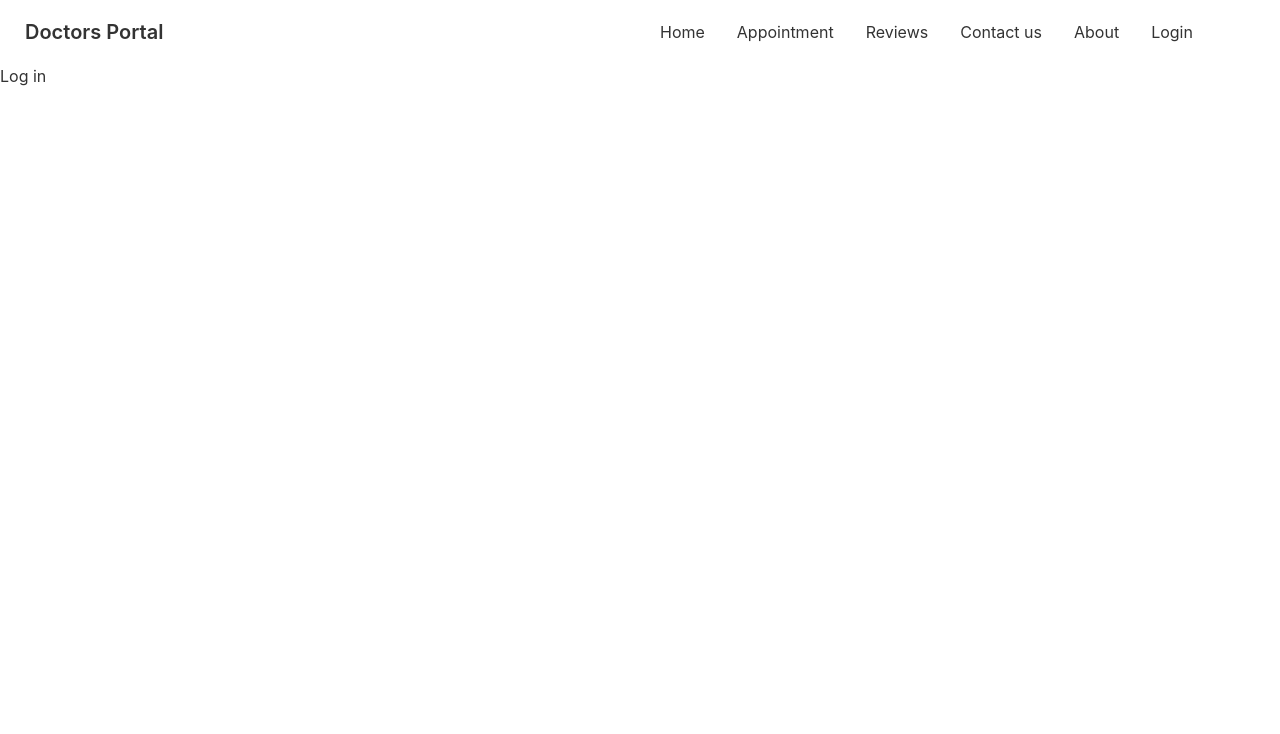
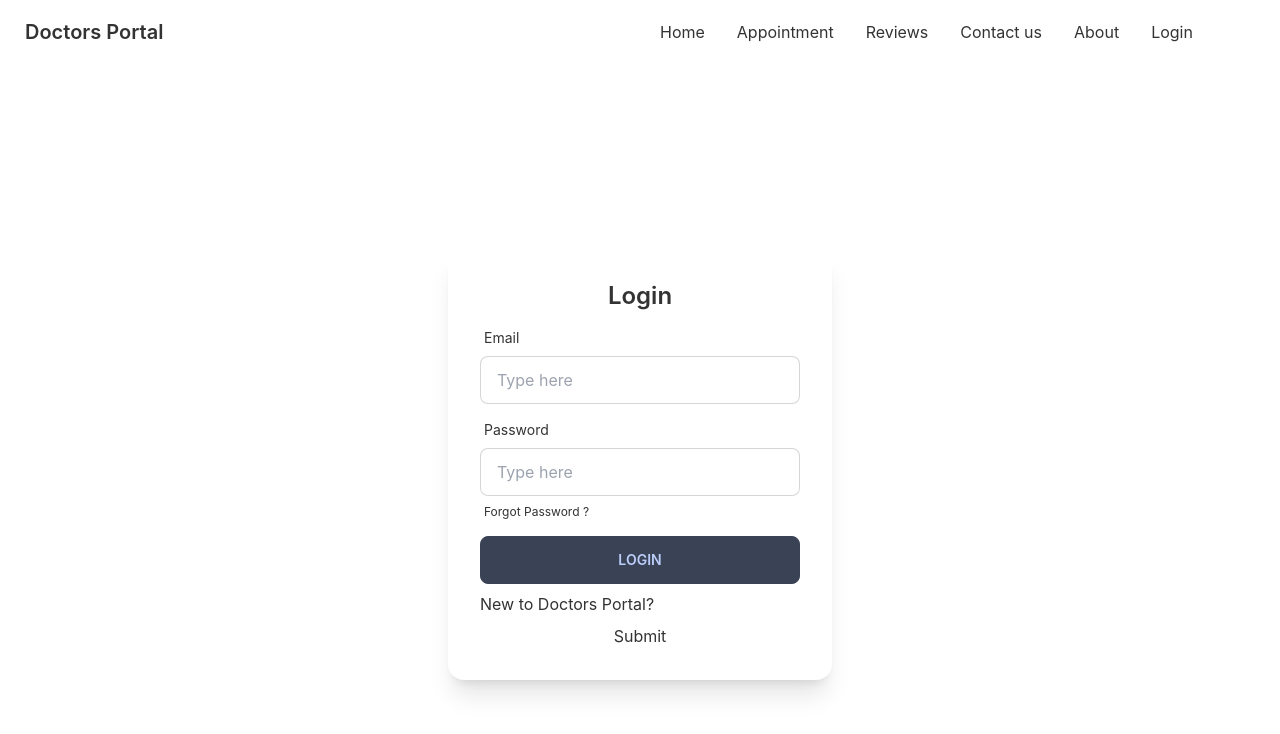
Before and after one commit to abdullahalomar/doctors-portal-client, a React (Create React App) app: page /login in a window 1280 px wide. Shown: the top 734 px of the page. Built offline with nearby package versions, Linux system fonts and the light colour scheme.

Commit message:
login page in processing

```diff
--- a/package.json
+++ b/package.json
@@ -8,9 +8,11 @@
     "@testing-library/user-event": "^13.5.0",
     "daisyui": "^2.51.5",
     "date-fns": "^2.29.3",
+    "firebase": "^9.19.1",
     "react": "^18.2.0",
     "react-day-picker": "^8.6.0",
     "react-dom": "^18.2.0",
+    "react-firebase-hooks": "^5.1.1",
     "react-router-dom": "^6.10.0",
     "react-scripts": "5.0.1",
     "web-vitals": "^2.1.4"
--- a/src/Pages/Login/Login.js
+++ b/src/Pages/Login/Login.js
@@ -2,8 +2,29 @@ import React from 'react';
 
 const Login = () => {
     return (
-        <div>
-            <h1>Log in</h1>
+        <div className='flex h-screen justify-center items-center'>
+            <div class="card w-96 bg-base-100 shadow-xl">
+  <div class="card-body">
+    <h2 class="card-title mx-auto text-2xl ">Login</h2>
+    <div class="form-control w-full max-w-xs">
+  <label class="label">
+    <span class="label-text">Email</span>
+  </label>
+  <input type="text" placeholder="Type here" class="input input-bordered w-full max-w-xs" />
+</div>
+    <div class="form-control w-full max-w-xs">
+  <label class="label">
+    <span class="label-text">Password</span>
+  </label>
+  <input type="text" placeholder="Type here" class="input input-bordered w-full max-w-xs" />
+  <label class="label">
+    <span class="label-text-alt">Forgot Password ?</span>
+  </label>
+</div>
+<input type="submit" value='LOGIN' class="btn btn-accent w-full max-w-xs" />
+<p>New to Doctors Portal?</p> <input type="submit" />
+  </div>
+</div>
         </div>
     );
 };
--- /dev/null
+++ b/src/firebase.init.js
@@ -0,0 +1,26 @@
+// Import the functions you need from the SDKs you need
+import { initializeApp } from "firebase/app";
+import { getAnalytics } from "firebase/analytics";
+import {getAuth} from 'firebase/auth';
+// https://firebase.google.com/docs/web/setup#available-libraries
+
+// Your web app's Firebase configuration
+// For Firebase JS SDK v7.20.0 and later, measurementId is optional
+const firebaseConfig = {
+  apiKey: process.env.REACT_APP_API_KEY,
+  authDomain: process.env.REACT_APP_AUTH_DOMAIN,
+  projectId: process.env.REACT_APP_PROJECT_ID,
+  storageBucket: process.env.REACT_APP_STORAGE_BUCKET,
+  messagingSenderId: process.env.REACT_APP_MESSAGING_SENDER_ID,
+  appId: process.env.REACT_APP_APP_ID,
+  measurementId: process.env.REACT_APP_MEASUREMENT_ID,
+};
+
+// Initialize Firebase
+const app = initializeApp(firebaseConfig);
+
+const auth = getAuth(app);
+
+const analytics = getAnalytics(app);
+
+export default auth;
```
Also changed, not shown: 1 other file (tests, documents, lock files or other folders).
